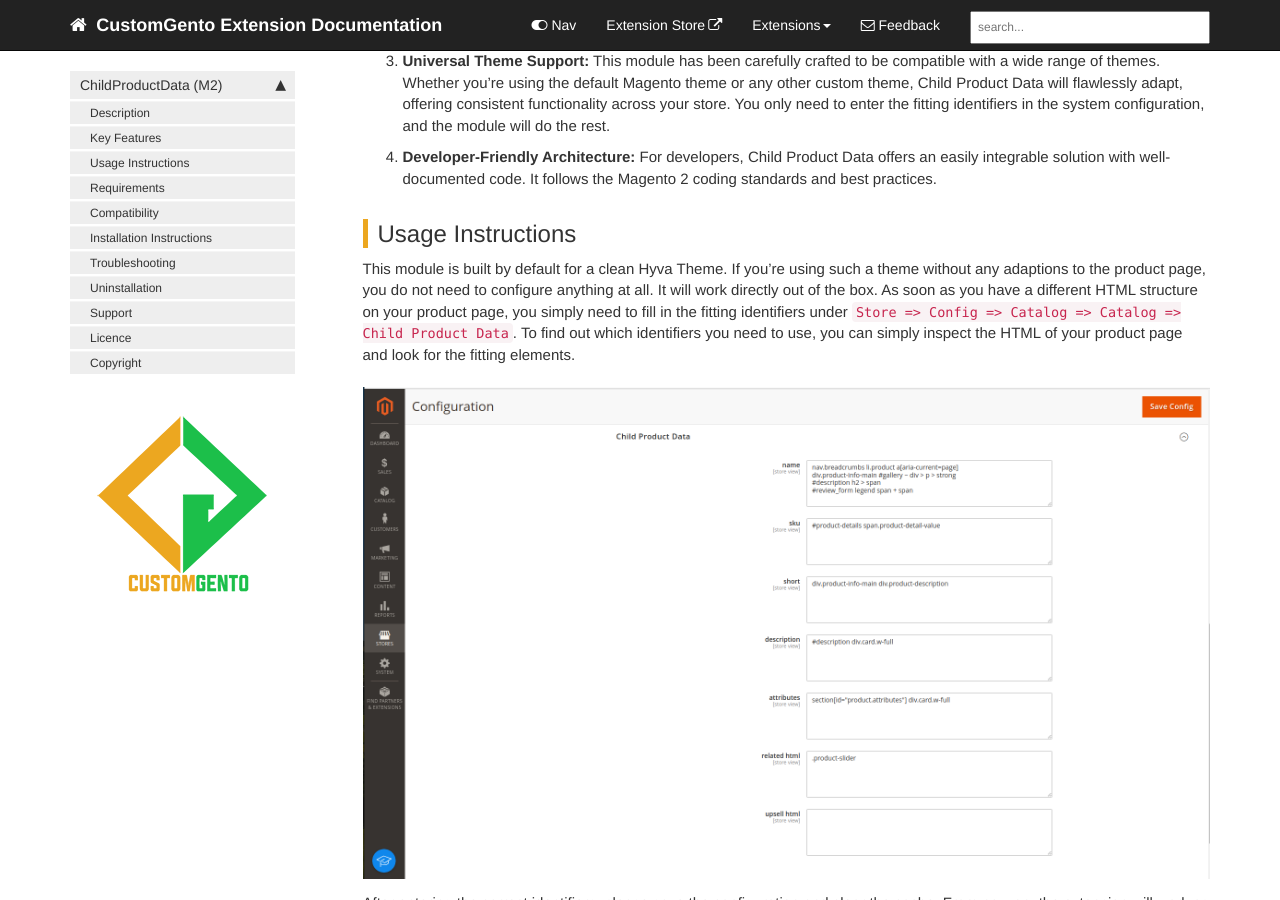
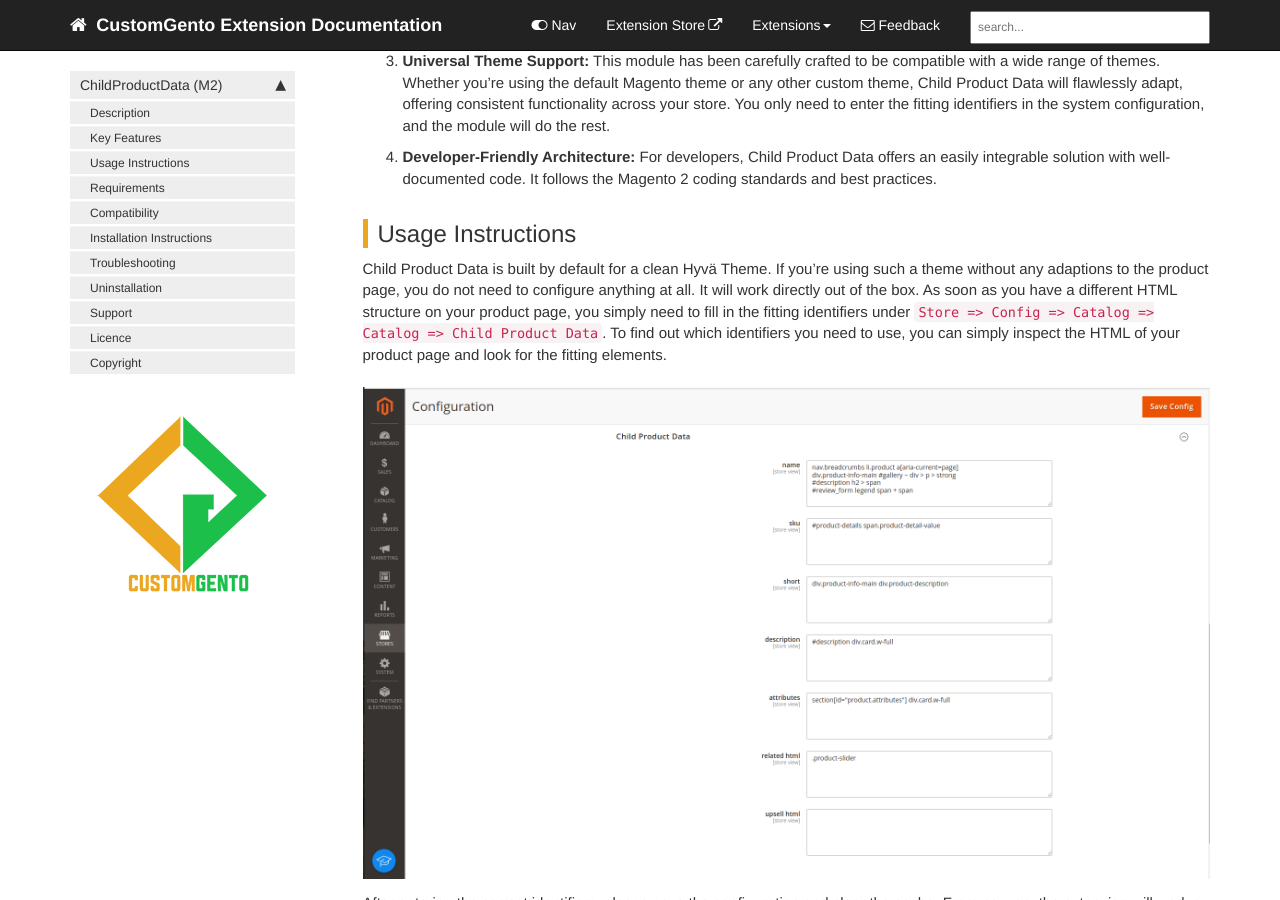
Before and after one commit to customgento/docs, a Jekyll site: the page built from pages/child-product-data-m2.md, in a window 1280 px wide and 900 px high, scrolled down 772 px. Built offline with Jekyll 4.4.1, drawn with Linux system fonts in a browser that asks for light colours; comment, search, counter and statistics services are not loaded.

Commit message:
Improve sentence, DEV-241

```diff
--- a/pages/child-product-data-m2.md
+++ b/pages/child-product-data-m2.md
@@ -24,7 +24,7 @@ On a configurable product page, you usually only see the attribute data of the c
 4. **Developer-Friendly Architecture:** For developers, Child Product Data offers an easily integrable solution with well-documented code. It follows the Magento 2 coding standards and best practices.
 
 ## Usage Instructions
-This module is built by default for a clean Hyva Theme.
+Child Product Data is built by default for a clean Hyv&auml; Theme.
 If you're using such a theme without any adaptions to the product page, you do not need to configure anything at all.
 It will work directly out of the box.
 As soon as you have a different HTML structure on your product page, you simply need to fill in the fitting identifiers under `Store => Config => Catalog => Catalog => Child Product Data`.
```
